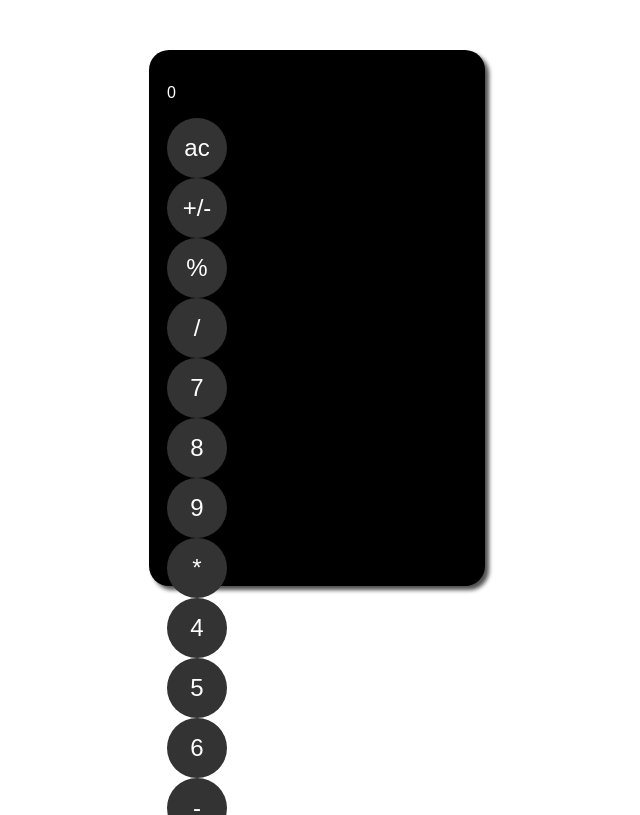
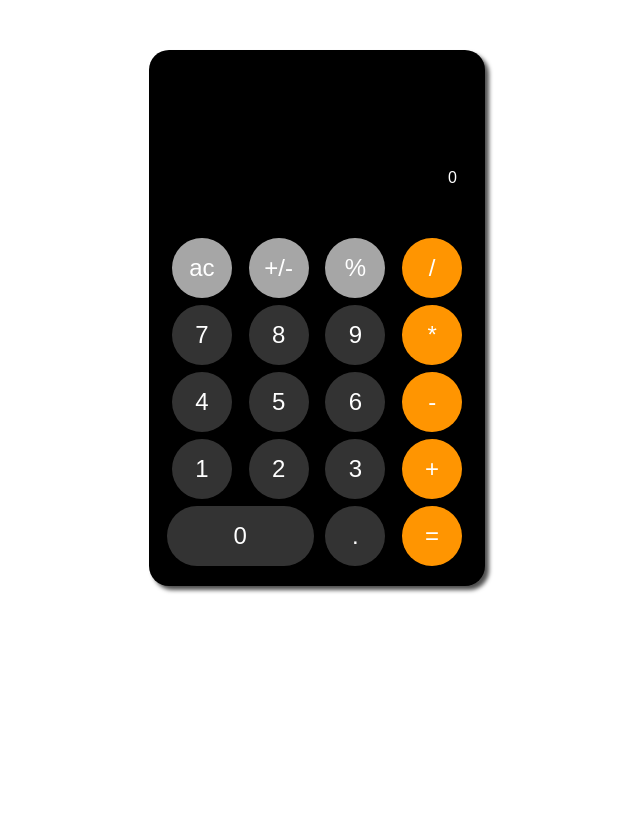
Before and after one commit to fckdan/31github, a plain HTML site: page calc/calculator.html in a window 1280 px wide. Shown: the top 815 px of the page, without its empty margins (323-963 px from the left). Drawn offline with Linux system fonts and the light colour scheme.

Commit message:
Add files via upload

```diff
--- a/calc/stylecalc.css
+++ b/calc/stylecalc.css
@@ -19,6 +19,33 @@ white #fdfdfd
     box-shadow: 4px 4px 4px #4f4f4f;
 }
 
+.calc-scren {
+    height: 125px;
+    padding: 10px;
+    display: grid;
+    justify-items: end;
+    align-items: end;
+    margin-bottom: 25px;
+}
+
+.calc-screen p {
+    text-align: right;
+    font-size: 4rem;
+    margin: 0;
+}
+
+.buttons {
+    display: grid;
+    grid-template-areas:
+    "ac plus-minus percent division"
+    "seven eight six minus"
+    "four five six minus"
+    "one two three plus"
+    "zero zero dot equal";
+    grid-gap: 7px;
+    justify-items: center;
+}
+
 .btn {
     width: 60px;
     height: 60px;
@@ -29,7 +56,12 @@ white #fdfdfd
     font-size: 1.5rem;
     cursor: pointer;
     user-select: none;
+}
 
+.btn.zero {
+    grid-area: zero;
+    width: 100%;
+    border-radius: 34px;
 }
 
 .btn:hover {
@@ -41,3 +73,11 @@ btn:active {
     filter:brightness(90%);
 
 }
+
+.btn.bg-grey {
+    background: #a6a6a6;
+}
+
+.btn.bg-orange {
+    background: #ff9501;
+}
```
